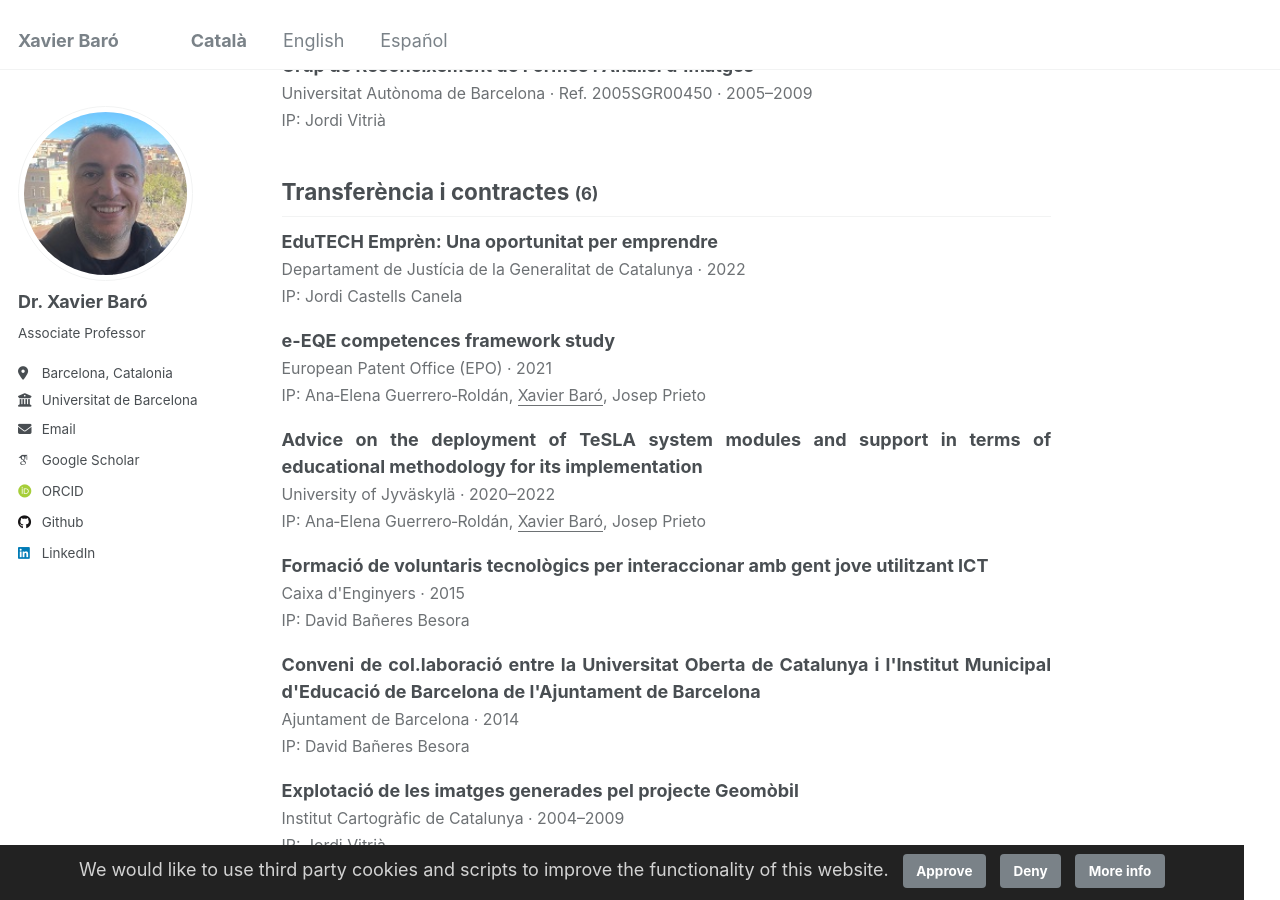
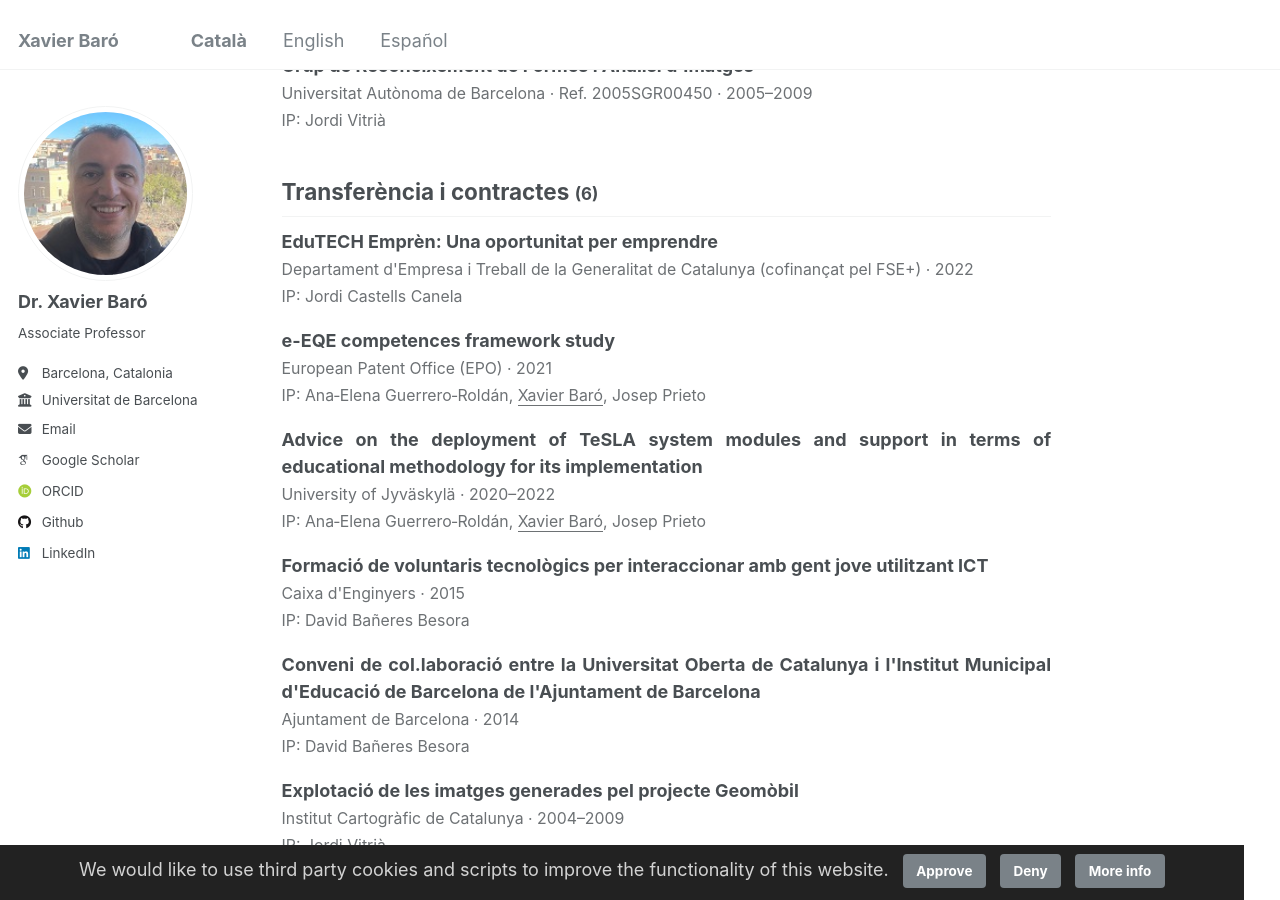
Before and after one commit to xbaro/xbaro.github.io, a Jekyll site: the page built from _pages/projects.md, in a window 1280 px wide and 900 px high, scrolled down 1913 px. Built offline with Jekyll 4.4.1, drawn with Linux system fonts in a browser that asks for light colours; some web fonts are replaced.

Commit message:
Projects: EduTECH funder is Departament d'Empresa i Treball (FSE+)
Co-Authored-By: Claude Sonnet 5.5 <noreply@anthropic.com>

```diff
--- a/_data/projects.json
+++ b/_data/projects.json
@@ -14,7 +14,7 @@
  {
   "title": "EduTECH Emprèn: Una oportunitat per emprendre",
   "kind": "contract",
-  "funder": "Departament de Justícia de la Generalitat de Catalunya",
+  "funder": "Departament d'Empresa i Treball de la Generalitat de Catalunya (cofinançat pel FSE+)",
   "reference": null,
   "start": 2022,
   "end": 2022,
```
